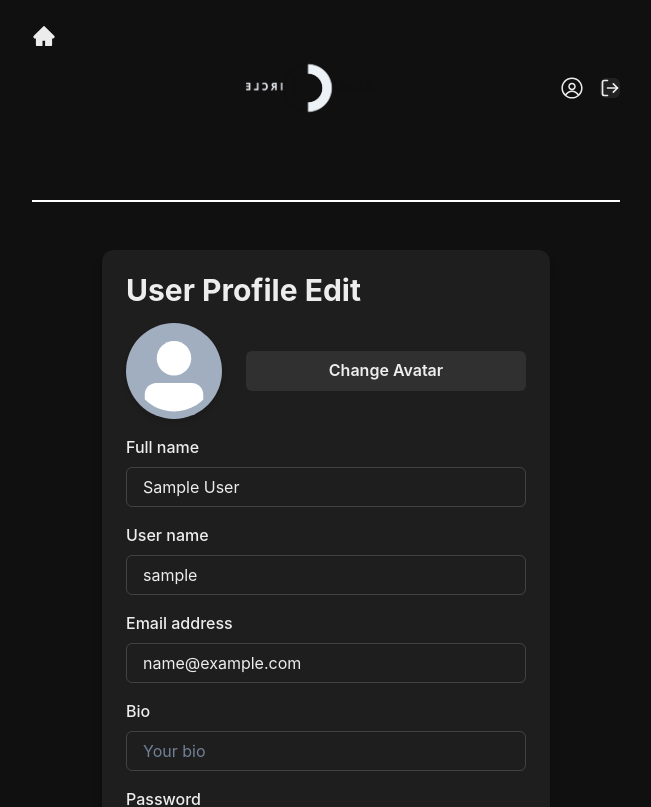
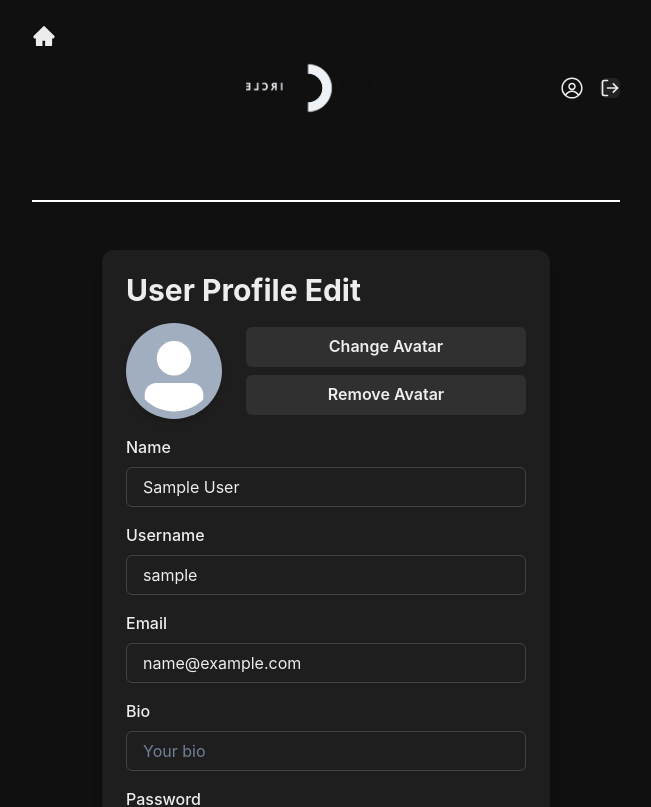
Before and after one commit to pkunray/circle, a React (Vite) app in the folder circle-frontend/: page /update in a window 1280 px wide. Shown: the top 807 px of the page, without its empty margins (314-965 px from the left). Built offline with nearby package versions, Linux system fonts and the light colour scheme; sample sign-in values are in the browser's storage.

Commit message:
ui: made some ui changes to updateProfile component

```diff
--- a/circle-frontend/src/components/UserHeader.jsx
+++ b/circle-frontend/src/components/UserHeader.jsx
@@ -13,6 +13,10 @@ const UserHeader = (user) => {
     //const [following, setFollowing] = useState(user.followers.includes(currentUser?._id));
     const showToast = useShowToast();
     const [updating, setUpdating] = useState(false);
+
+    if (!currentUser) {
+        return null;
+    }
 
     const copyURL = () => {
         const currentURL = window.location.href;
@@ -42,10 +46,10 @@ const UserHeader = (user) => {
             }
 
             if (following) {
-                showToast("User unfollowed!", `Unfollowed &{user.name}`, "success");
+                showToast("User unfollowed!", `Unfollowed ${user.name}`, "success");
                 user.followers.pop();
             } else {
-                showToast("User followed!", `Followed &{user.name}`, "success");
+                showToast("User followed!", `Followed ${user.name}`, "success");
                 user.followers.push(currentUser._id);
             }
             setFollowing(!following);
@@ -100,8 +104,8 @@ const UserHeader = (user) => {
             <Flex width={"full"} justifyContent={"space-between"}>
                 <Flex gap={2} alignItems={"center"}>
                     {/*
-                     <Text color={"gray.light"}>{user.followers.lenght}</Text>
-                    */}
+                        <Text color={"gray.light"}>{user.followers.lenght}</Text>
+                        */}
                     <Box w={1} h={1} bg={"gray.light"} borderRadius={"full"}></Box>
                     <Link color={"gray.light"}>instagram.com</Link>
                 </Flex>
--- a/circle-frontend/src/pages/HomePage.jsx
+++ b/circle-frontend/src/pages/HomePage.jsx
@@ -62,7 +62,10 @@ const HomePage = () => {
                 </div>
             </div>
 
-            {!loading && posts.length === 0 && <h1>test test test</h1>}
+            <div style={{ textAlign: 'center' }}>
+                {!loading && posts.length === 0 && <h1>Follow some users to see the feed.</h1>}
+            </div>
+
             {loading && (
                 <Flex justify='center'>
                     <Spinner size='xl' />
--- a/circle-frontend/src/pages/UpdateProfilePage.jsx
+++ b/circle-frontend/src/pages/UpdateProfilePage.jsx
@@ -18,8 +18,19 @@ export default function UpdateProfilePage() {
     const [updating, setUpdating] = useState(false);
 
     const showToast = useShowToast();
+    const { handleImageChange, imageUrl, removeImage } = usePreviewImg();
 
-    const { handleImageChange, imageUrl } = usePreviewImg();
+    const handleChange = (e) => {
+        const { name, value } = e.target;
+        setInputs((prevInputs) => ({
+            ...prevInputs,
+            [name]: value,
+        }));
+    };
+
+    const handleRemoveAvatar = () => {
+        removeImage();
+    };
 
     const handleSubmit = async (e) => {
         e.preventDefault();
@@ -47,89 +58,50 @@ export default function UpdateProfilePage() {
             setUpdating(false);
         }
     };
+
     return (
         <form onSubmit={handleSubmit}>
-            <Flex align={"center"} justify={"center"} my={6}>
-                <Stack
-                    spacing={4}
-                    w={"full"}
-                    maxW={"md"}
-                    bg={useColorModeValue("white", "gray.dark")}
-                    rounded={"xl"}
-                    boxShadow={"lg"}
-                    p={6}
-                >
+            <Flex align="center" justify="center" my={6}>
+                <Stack spacing={4} w="full" maxW="md" bg={useColorModeValue("white", "gray.dark")} rounded="xl" boxShadow="lg" p={6}>
                     <Heading lineHeight={1.1} fontSize={{ base: "2xl", sm: "3xl" }}>
                         User Profile Edit
                     </Heading>
-                    <FormControl id='userName'>
+                    <FormControl id="userName">
                         <Stack direction={["column", "row"]} spacing={6}>
                             <Center>
-                                <Avatar size='xl' boxShadow={"md"} src={imageUrl || user.profilePic} />
+                                <Avatar size="xl" boxShadow="md" src={imageUrl || user.profilePic} />
                             </Center>
-                            <Center w='full'>
-                                <Button w='full' onClick={() => fileRef.current.click()}>
+                            <Center w="full">
+                                <Stack direction="column" spacing={2} w="full">
+                                    <Button w="full" onClick={() => fileRef.current.click()}>
                                         Change Avatar
                                     </Button>
-                                <Input type='file' hidden ref={fileRef} onChange={handleImageChange} />
+                                    <Button onClick={handleRemoveAvatar} w="full">
+                                        Remove Avatar
+                                    </Button>
+                                </Stack>
+                                <Input type="file" hidden ref={fileRef} onChange={handleImageChange} />
                             </Center>
                         </Stack>
                     </FormControl>
-                    <FormControl>
-                        <FormLabel>Full name</FormLabel>
+                    {Object.entries(inputs).map(([key, value]) => (
+                        <FormControl key={key}>
+                            <FormLabel>{key[0].toUpperCase() + key.slice(1)}</FormLabel>
                             <Input
-                            placeholder='Your name'
-                            value={inputs.name}
-                            onChange={(e) => setInputs({ ...inputs, name: e.target.value })}
+                                placeholder={`Your ${key}`}
+                                name={key}
+                                value={value}
+                                onChange={handleChange}
                                 _placeholder={{ color: "gray.500" }}
-                            type='text'
+                                type={key === "password" ? "password" : "text"}
                             />
                         </FormControl>
-                    <FormControl>
-                        <FormLabel>User name</FormLabel>
-                        <Input
-                            placeholder='Your username'
-                            value={inputs.username}
-                            onChange={(e) => setInputs({ ...inputs, username: e.target.value })}
-                            _placeholder={{ color: "gray.500" }}
-                            type='text'
-                        />
-                    </FormControl>
-                    <FormControl>
-                        <FormLabel>Email address</FormLabel>
-                        <Input
-                            placeholder='your-email@example.com'
-                            value={inputs.email}
-                            onChange={(e) => setInputs({ ...inputs, email: e.target.value })}
-                            _placeholder={{ color: "gray.500" }}
-                            type='email'
-                        />
-                    </FormControl>
-                    <FormControl>
-                        <FormLabel>Bio</FormLabel>
-                        <Input
-                            placeholder='Your bio'
-                            value={inputs.bio}
-                            onChange={(e) => setInputs({ ...inputs, bio: e.target.value })}
-                            _placeholder={{ color: "gray.500" }}
-                            type='text'
-                        />
-                    </FormControl>
-                    <FormControl>
-                        <FormLabel>Password</FormLabel>
-                        <Input
-                            placeholder='Your password'
-                            value={inputs.password}
-                            onChange={(e) => setInputs({ ...inputs, password: e.target.value })}
-                            _placeholder={{ color: "gray.500" }}
-                            type='password'
-                        />
-                    </FormControl>
+                    ))}
                     <Stack spacing={6} direction={["column", "row"]}>
                         <Button
-                            bg={"red.400"}
-                            color={"white"}
-                            w='full'
+                            bg="red.400"
+                            color="white"
+                            w="full"
                             _hover={{
                                 bg: "red.500",
                             }}
@@ -137,13 +109,13 @@ export default function UpdateProfilePage() {
                             Cancel
                         </Button>
                         <Button
-                            bg={"green.400"}
-                            color={"white"}
-                            w='full'
+                            bg="blue.400"
+                            color="white"
+                            w="full"
                             _hover={{
-                                bg: "green.500",
+                                bg: "blue.500",
                             }}
-                            type='submit'
+                            type="submit"
                             isLoading={updating}
                         >
                             Submit
--- a/circle-frontend/src/pages/UserPage.jsx
+++ b/circle-frontend/src/pages/UserPage.jsx
@@ -12,9 +12,8 @@ const UserPage = () => {
   //Use Custom GetUserProfile Hook
   const { user, loading } = useGetUserProfile();
   const { username } = useParams()
-  //const [posts, setPosts] = useState([]);
   const showToast = useShowToast();
-  const [post, setPosts] = useRecoilState(postsAtom);
+  const [posts, setPosts] = useRecoilState(postsAtom);
   const [loadPosts, setLoadPosts] = useState(true);
 
   useEffect(() => {
@@ -58,7 +57,7 @@ const UserPage = () => {
         </Flex>
       )}
       {posts.map((post) => (
-        <Post key={post._id} post={post} postedBy={post.postedBy}/>
+        <Post key={post._id} post={post} postedBy={post.postedBy} />
       ))}
     </>
   )
```
Also changed, not shown: circle-frontend/src/hooks/usePreviewImg.js (+31 -12 lines), circle-frontend/src/pages/PostPage.jsx (+0 -10 lines), circle-frontend/public/user.png (added). Lines whose indentation alone changed are shown as unchanged.
